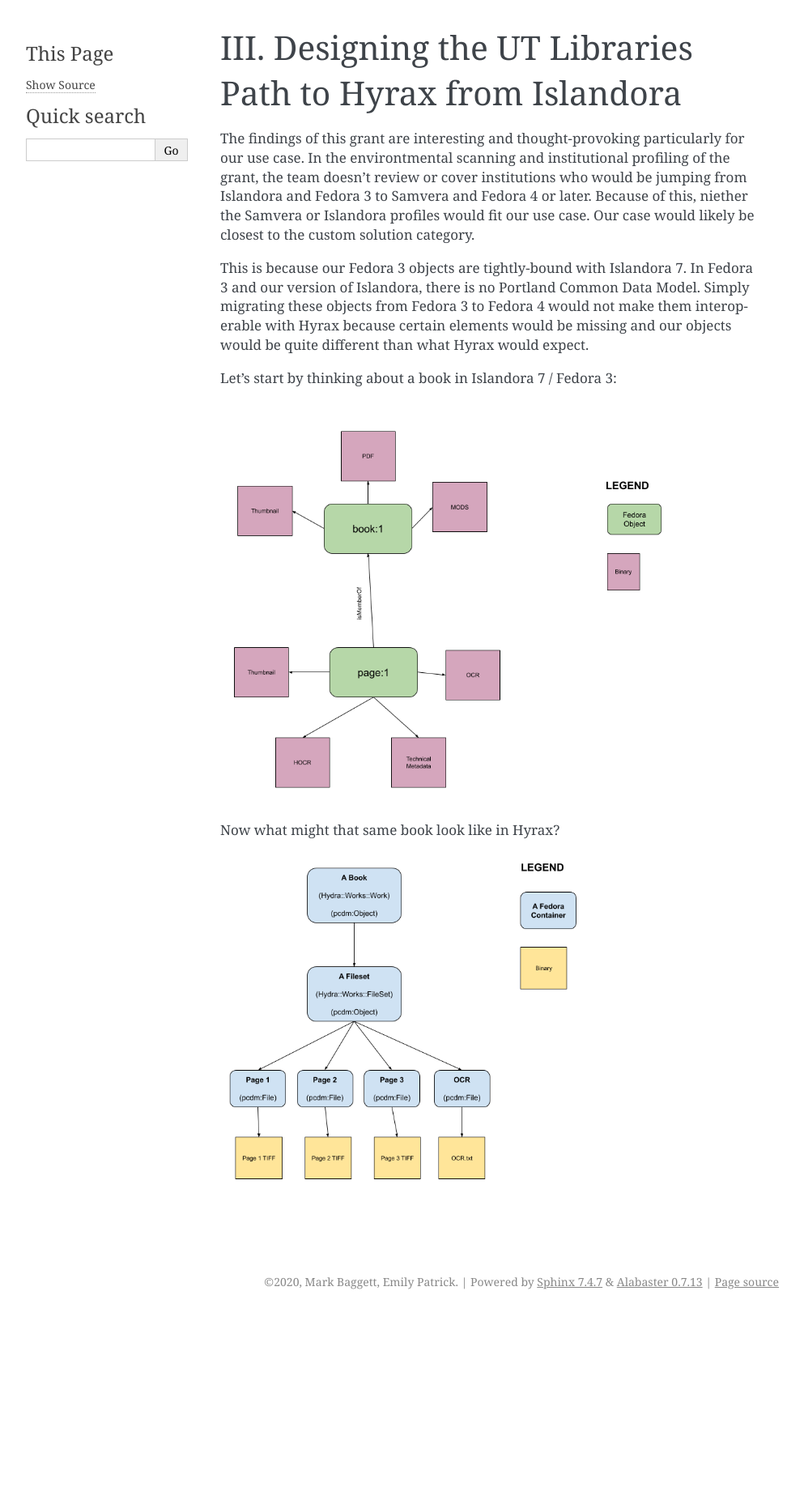
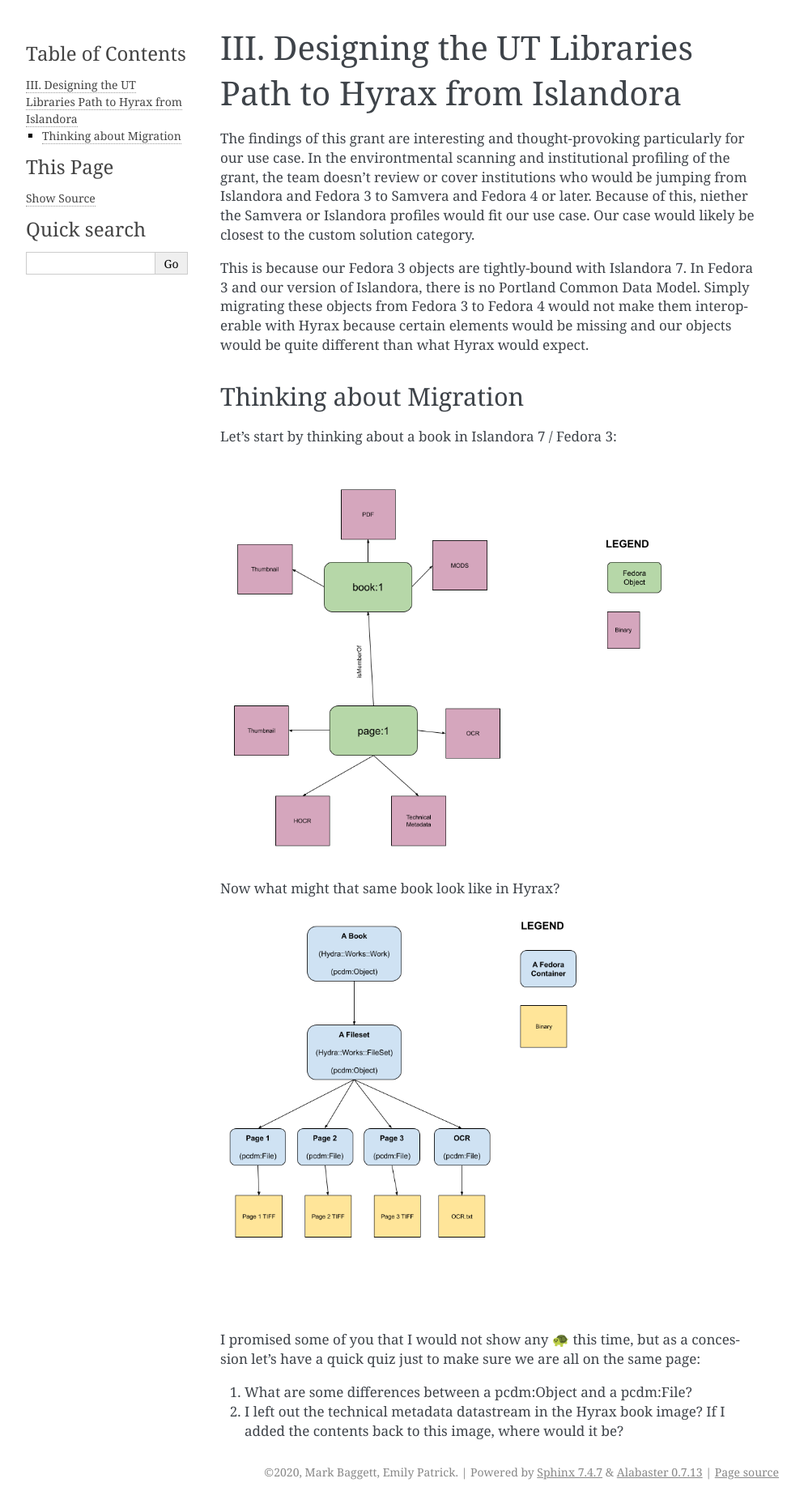
Before and after one commit to markpbaggett/utk_hyrax_review_docs, a Sphinx documentation site: the page built from docs/source/demo2/3_designing_our_path.rst, in a window 1280 px wide. Shown: the whole page at 81% size, without its empty margins (148-1141 px from the left). Built offline with Sphinx 7.4.7, drawn with Linux system fonts in a browser that asks for light colours; before the commit the page ends 1622 px from its top, so only the background shows below that.

Commit message:
Add thinking about migration.

```diff
--- a/docs/source/demo2/3_designing_our_path.rst
+++ b/docs/source/demo2/3_designing_our_path.rst
@@ -11,6 +11,9 @@ is no Portland Common Data Model.  Simply migrating these objects from Fedora 3
 interoperable with Hyrax because certain elements would be missing and our objects would be quite different than what
 Hyrax would expect.
 
+Thinking about Migration
+------------------------
+
 Let's start by thinking about a book in Islandora 7 / Fedora 3:
 
 .. image:: ../images/islandora7_book.png
@@ -18,3 +21,9 @@ Let's start by thinking about a book in Islandora 7 / Fedora 3:
 Now what might that same book look like in Hyrax?
 
 .. image:: ../images/hyrax_book.png
+
+I promised some of you that I would not show any |:turtle:| this time, but as a concession let's have a quick quiz just
+to make sure we are all on the same page:
+
+1. What are some differences between a pcdm:Object and a pcdm:File?
+2. I left out the technical metadata datastream in the Hyrax book image?  If I added the contents back to this image, where would it be?
```
